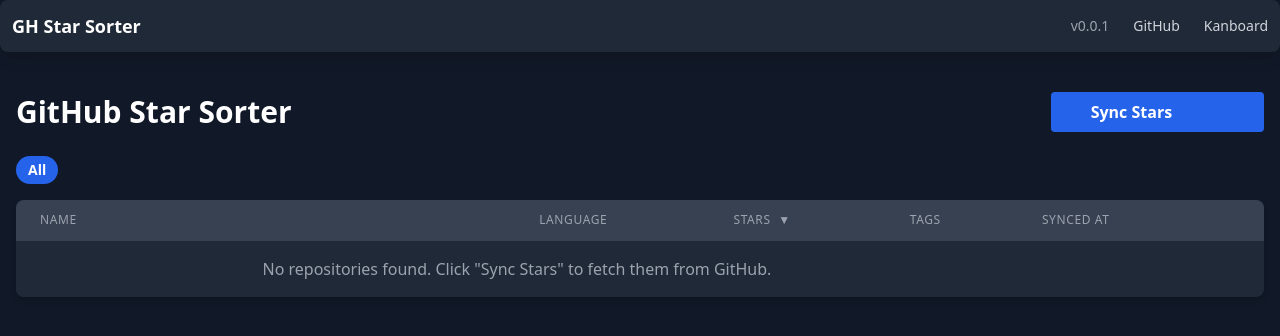
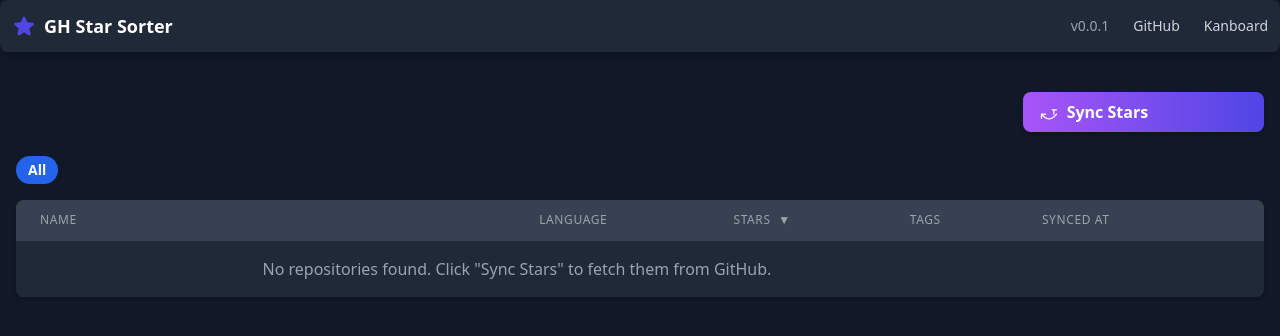
Before and after one commit to pypeaday/gh-star-sorter, a FastAPI app: page / in a window 1280 px wide. Shown: the top 336 px of the page. Run offline with FastAPI, Linux system fonts and the light colour scheme; some libraries are stand-ins or nearby versions.

Commit message:
feat: enhance UI with loading states, logo integration and improved sync button styling

```diff
--- a/docker-compose.yml
+++ b/docker-compose.yml
@@ -5,6 +5,7 @@ services:
       - "8084:8000"
     volumes:
       - ./app:/app/app
+      - ./templates:/app/templates
       - ./data:/app/data
     env_file: .env
     restart: unless-stopped
--- a/templates/_navbar.html
+++ b/templates/_navbar.html
@@ -1,7 +1,8 @@
 <nav class="bg-gray-800 p-3 mb-6 rounded-lg shadow-lg">
     <div class="container mx-auto flex justify-between items-center">
-        <div class="text-white font-bold text-lg">
-            GH Star Sorter
+        <div class="text-white font-bold text-lg flex items-center">
+            <img src="{{ url_for('static', path='favicon.svg') }}" alt="Logo" class="h-6 w-6 mr-2">
+            <span>GH Star Sorter</span>
         </div>
         <div class="flex items-center space-x-6 text-sm">
             <span class="text-gray-400">v{{ app_version }}</span>
--- a/templates/index.html
+++ b/templates/index.html
@@ -12,6 +12,21 @@
     </script>
     <script src="https://unpkg.com/htmx.org@1.9.10"></script>
     <link rel="icon" href="{{ url_for('static', path='favicon.svg') }}" type="image/svg+xml">
+    <style>
+        /* Hide indicator by default */
+        .htmx-indicator {
+            display: none;
+        }
+        /* Show indicator when htmx-request class is present */
+        .htmx-request .htmx-indicator {
+            display: flex; /* Use flex to align icon and text */
+            align-items: center;
+        }
+        /* Hide default content when htmx-request class is present */
+        .htmx-request .htmx-no-indicator {
+            display: none;
+        }
+    </style>
 </head>
 <body class="bg-gray-900 text-gray-200">
     {% include "_navbar.html" %}
@@ -21,17 +36,34 @@
                 {% include "_flash_message.html" %}
             {% endif %}
         </div>
-        <div class="flex justify-between items-center mb-6">
-            <h1 class="text-3xl font-bold text-white">GitHub Star Sorter</h1>
-            <button hx-post="/sync" hx-indicator="#sync-spinner" class="bg-blue-600 hover:bg-blue-700 text-white font-bold py-2 px-4 rounded inline-flex items-center">
-                <span id="sync-spinner" class="htmx-indicator">
-                    <svg class="animate-spin -ml-1 mr-2 h-5 w-5 text-white" xmlns="http://www.w3.org/2000/svg" fill="none" viewBox="0 0 24 24">
+        <div class="flex justify-end items-center mb-6">
+            <!--
+              This button uses a standard HTMX pattern for loading states.
+              - The button is a flex container to center its content.
+              - It has two direct children: one for the default state, one for the loading state.
+              - The CSS in the <head> handles showing/hiding the correct state.
+              - `htmx-no-indicator`: Shown by default, hidden during request.
+              - `htmx-indicator`: Hidden by default, shown during request.
+            -->
+            <button hx-post="/sync" hx-disabled-elt="this"
+                    class="bg-gradient-to-r from-purple-500 to-indigo-600 hover:from-purple-600 hover:to-indigo-700 text-white font-bold py-2 px-4 rounded-lg shadow-md transition-all duration-300 ease-in-out flex items-center justify-center disabled:opacity-50 min-w-[150px]">
+
+                <!-- Default State: Icon and text for a richer look -->
+                <span class="htmx-no-indicator flex items-center">
+                    <svg class="w-5 h-5 mr-2" xmlns="http://www.w3.org/2000/svg" fill="none" viewBox="0 0 24 24" stroke-width="1.5" stroke="currentColor">
+                        <path stroke-linecap="round" stroke-linejoin="round" d="M16.023 9.348h4.992v-.001M2.985 19.644v-4.992m0 0h4.992m-4.993 0l3.181 3.183a8.25 8.25 0 0011.664 0l3.181-3.183m-3.181-4.991v4.99" />
+                    </svg>
+                    Sync Stars
+                </span>
+
+                <!-- Loading State -->
+                <span class="htmx-indicator flex items-center">
+                    <svg class="animate-spin -ml-1 h-5 w-5 mr-2" xmlns="http://www.w3.org/2000/svg" fill="none" viewBox="0 0 24 24">
                         <circle class="opacity-25" cx="12" cy="12" r="10" stroke="currentColor" stroke-width="4"></circle>
                         <path class="opacity-75" fill="currentColor" d="M4 12a8 8 0 018-8V0C5.373 0 0 5.373 0 12h4zm2 5.291A7.962 7.962 0 014 12H0c0 3.042 1.135 5.824 3 7.938l3-2.647z"></path>
                     </svg>
+                    Syncing...
                 </span>
-                <span class="htmx-no-indicator">Sync Stars</span>
-                <span class="htmx-indicator">Syncing...</span>
             </button>
         </div>
 
```
